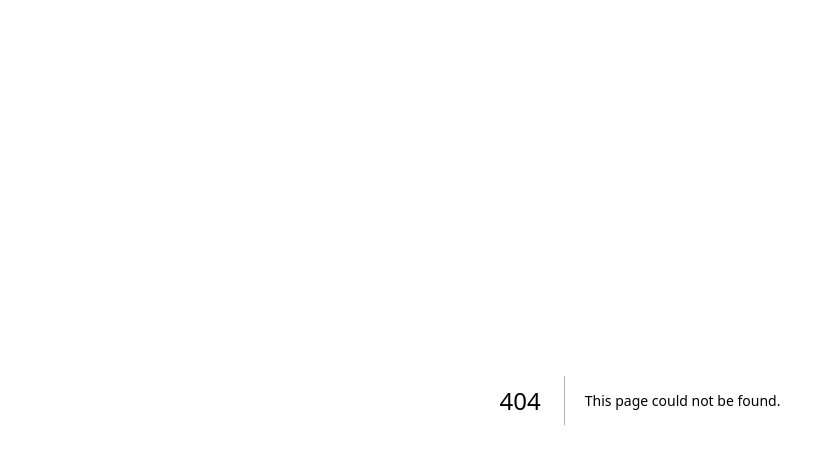
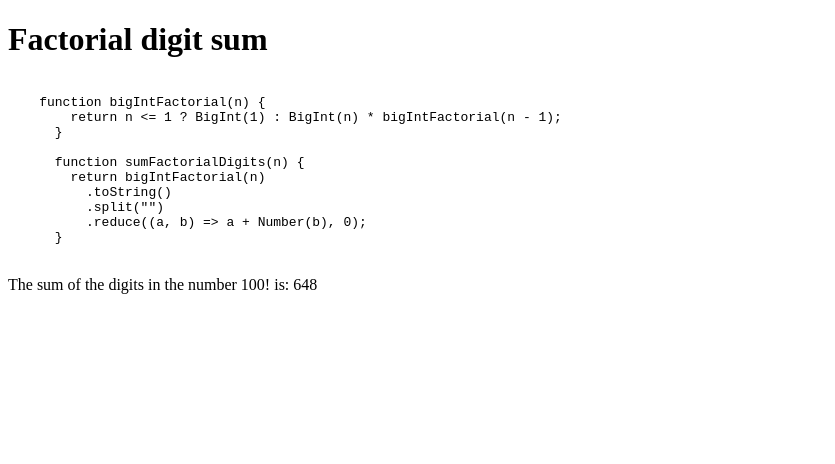
Before and after one commit to ragulpalanisamy/fcc_projects_euler, a Next.js app: page /Pro-1/Factorial_digit_sum in a window 1280 px wide. Before the commit this address had no page. Shown: the top 464 px of the page, without its empty margins (0-835 px from the left). Built offline with nearby package versions, Linux system fonts and the light colour scheme.

Commit message:
feat: :sparkles: Added the factorial digit sum

```diff
--- a/src/app/page.js
+++ b/src/app/page.js
@@ -57,28 +57,32 @@ export default function Home() {
       largest sum
       </Link>
       <br></br>
-      <Link href="/Collatz_sequence">
+      <Link href="../Pro-1/Collatz_sequence">
       Collatz sequence
       </Link>
       <br></br>
-      <Link href="/latticePaths">
+      <Link href="../Pro-1/latticePaths">
       lattice Paths
       </Link>
       <br></br>
-      <Link href="/power_diigit_sum">
+      <Link href="../Pro-1/power_diigit_sum">
       power diigit sum
       </Link>
       <br></br>
-      <Link href="/Number_Letter_Count">
+      <Link href="../Pro-1/Number_Letter_Count">
       Number_Letter_Count
       </Link>
       <br></br>
-      <Link href="/Maxi_path_sum">
+      <Link href="../Pro-1/Maxi_path_sum">
       Maxi_path_sum
       </Link>
       <br></br>
-      <Link href="/Counting_Sunday">
+      <Link href="../Pro-1/Counting_Sunday">
       Counting Sunday
+      </Link>
+      <br></br>
+      <Link href="../Pro-1/Factorial_digit_sum">
+      Factorial_digit_sum
       </Link>
       </>
   )
--- /dev/null
+++ b/src/pages/Pro-1/Factorial_digit_sum.tsx
@@ -0,0 +1,41 @@
+import React from 'react'
+
+export default function Factorial_digit_sum() {
+    const codesnippet = `
+    function bigIntFactorial(n) {
+        return n <= 1 ? BigInt(1) : BigInt(n) * bigIntFactorial(n - 1);
+      }
+
+      function sumFactorialDigits(n) {
+        return bigIntFactorial(n)
+          .toString()
+          .split("")
+          .reduce((a, b) => a + Number(b), 0);
+      }
+    `;
+    function bigIntFactorial(n) {
+        return n <= 1 ? BigInt(1) : BigInt(n) * bigIntFactorial(n - 1);
+    }
+
+    function sumFactorialDigits(n) {
+        return bigIntFactorial(n)
+            .toString()
+            .split("")
+            .reduce((a, b) => a + Number(b), 0);
+    }
+    return (
+        <div>
+            <h1>
+                Factorial digit sum
+            </h1>
+            <pre>
+                <code>
+                    {codesnippet}
+                </code>
+            </pre>
+            <p>
+                The sum of the digits in the number 100! is: {sumFactorialDigits(100)}
+            </p>
+        </div>
+    )
+}
```
